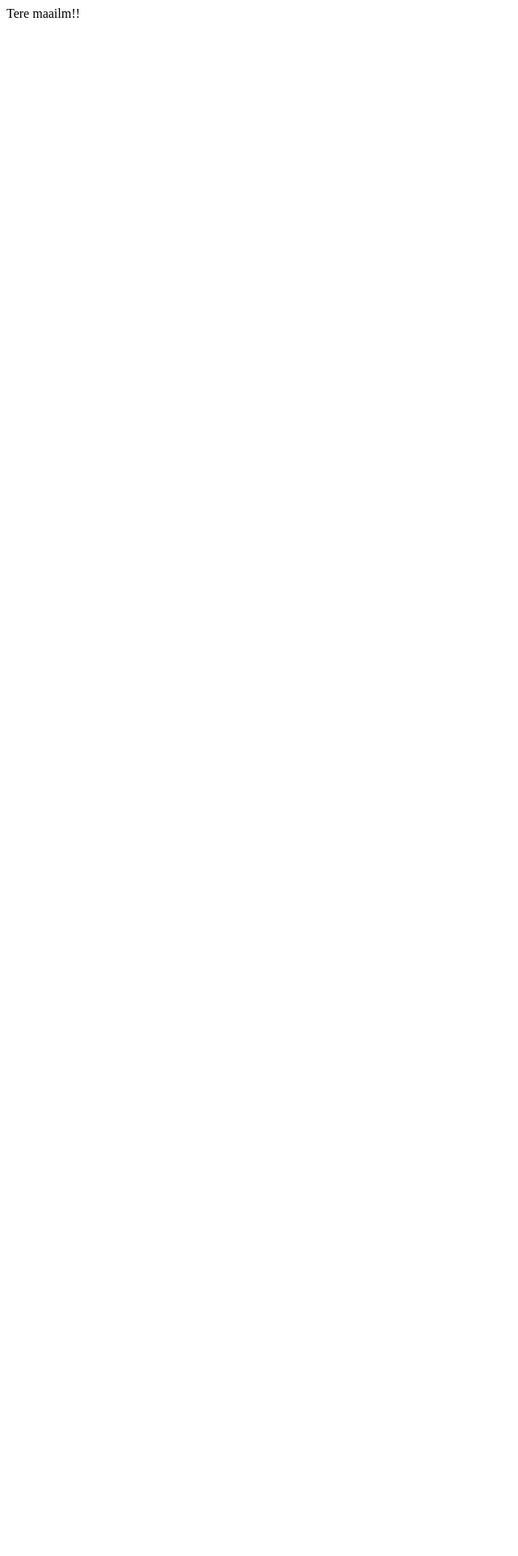
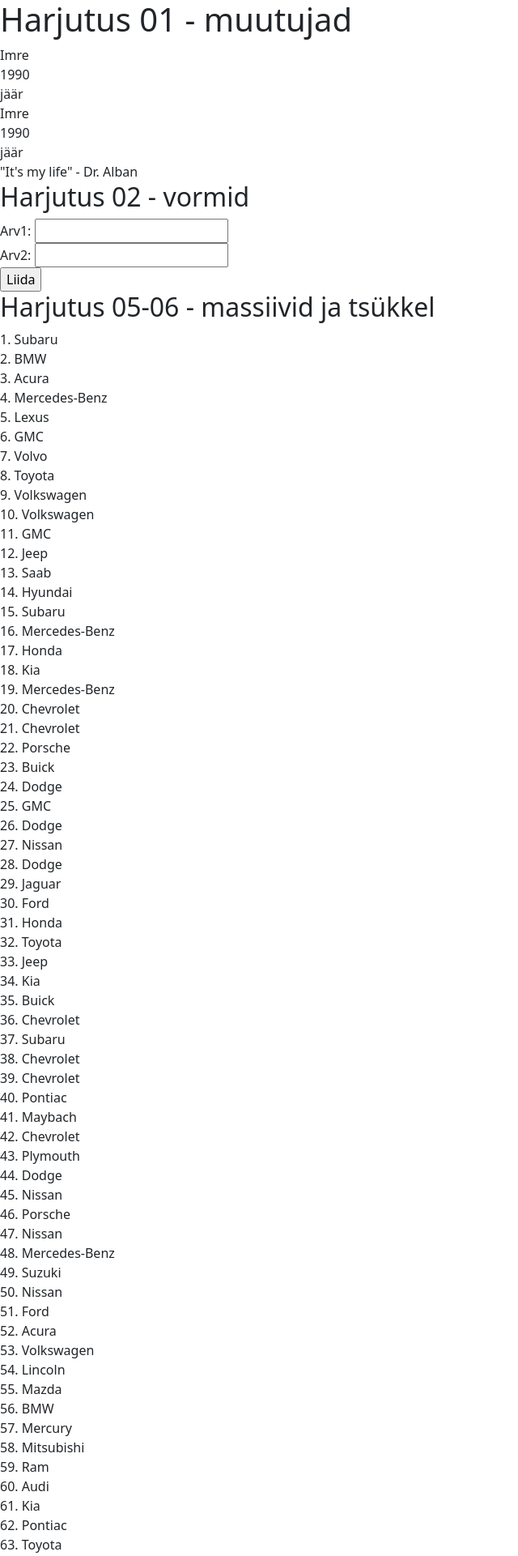
Before and after one commit to Marteeowo/PHP, a PHP site: page /h01.php in a window 1280 px wide. Before the commit the part shown is almost empty. Shown: the top 1921 px of the page at 81% size, without its empty margins (0-640 px from the left). Before the commit the page ends 22 px from the top, so only its background shows below. Run offline with PHP 8.4, Linux system fonts and the light colour scheme.

Commit message:
14.02.26

```diff
--- a/h01.php
+++ b/h01.php
@@ -1,5 +1,72 @@
+<!doctype html>
+<html lang="en">
+  <head>
+    <meta charset="utf-8">
+    <meta name="viewport" content="width=device-width, initial-scale=1">
+    <title>PHP alused</title>
+    <link href="https://cdn.jsdelivr.net/npm/bootstrap@5.3.8/dist/css/bootstrap.min.css" rel="stylesheet" integrity="sha384-sRIl4kxILFvY47J16cr9ZwB07vP4J8+LH7qKQnuqkuIAvNWLzeN8tE5YBujZqJLB" crossorigin="anonymous">
+  </head>
+  <body>
+    <h1>Harjutus 01 - muutujad</h1>
+    <?php
+        $nimi = "Imre";
+        $synniaasta = 1990;
+        $tahtkuju = "jäär";
+
+        echo $nimi,"<br>",$synniaasta,"<br>",$tahtkuju;
+        echo "<br>";
+        echo $nimi."<br>".$synniaasta."<br>".$tahtkuju;
+        echo "<br>";
+        echo '"It\'s my life" - Dr. Alban';
+        echo '<br>';
+    ?>
+    <h2>Harjutus 02 - vormid</h2>
+    <form action="h01.php" method="get">
+        Arv1: <input type="number" name="arv1"><br>
+        Arv2: <input type="number" name="arv2"><br>
+        <input type="submit" value="Liida"><br>
+    </form>
+    <?php
+        //kui väljad täidetud
+        if(!empty($_GET['arv1']) && !empty($_GET['arv2'])){
+
+            $nr1 = $_GET['arv1'];
+            $nr2 = $_GET['arv2'];
+
+            $liida = $nr1 + $nr2;
+
+            echo '<div class="alert alert-primary" role="alert">
+            Vastus:'.$liida.'</div>';
+        }
+    ?>
+<h2>Harjutus 05-06 - massiivid ja tsükkel</h2>
 <?php
+    $margid = array("Subaru","BMW","Acura","Mercedes-Benz","Lexus","GMC","Volvo","Toyota","Volkswagen","Volkswagen","GMC","Jeep","Saab","Hyundai","Subaru","Mercedes-Benz",
+    "Honda","Kia","Mercedes-Benz","Chevrolet","Chevrolet","Porsche","Buick","Dodge","GMC","Dodge","Nissan","Dodge","Jaguar","Ford","Honda","Toyota","Jeep",
+    "Kia","Buick","Chevrolet","Subaru","Chevrolet","Chevrolet","Pontiac","Maybach","Chevrolet","Plymouth","Dodge","Nissan","Porsche","Nissan","Mercedes-Benz",
+    "Suzuki","Nissan","Ford","Acura","Volkswagen","Lincoln","Mazda","BMW","Mercury","Mitsubishi","Ram","Audi","Kia","Pontiac","Toyota","Acura","Toyota","Toyota",
+    "Chevrolet","Oldsmobile","Acura","Pontiac","Lexus","Chevrolet","Cadillac","GMC","Jeep","Audi","Acura","Acura","Honda","Dodge","Hummer","Chevrolet","BMW",
+    "Honda","Lincoln","Hummer","Acura","Buick","BMW","Chevrolet","Cadillac","BMW","Pontiac","Audi","Hummer","Suzuki","Mitsubishi","Jeep","Buick","Ford");
 
-echo "Tere maailm!!";
+    for ($i=0; $i < count($margid); $i++) {
+        echo ($i+1).". ".$margid[$i]."<br>";
+    }
+?>
+<div class="container">
+    <?php for ($i=0; $i < count($margid); $i++) {?>
+    <div class="row">
+        <div class="col-sm-3">
+            <img src="https://picsum.photos/id/1025/200/200" alt="autopilt" class="img-fluid">
+        </div>
+        <div class="col-sm-9"><?php echo $margid[$i]; ?></div>
+    </div>
+    <?php } ?>
+</div>
+    <script src="https://cdn.jsdelivr.net/npm/bootstrap@5.3.8/dist/js/bootstrap.bundle.min.js" integrity="sha384-FKyoEForCGlyvwx9Hj09JcYn3nv7wiPVlz7YYwJrWVcXK/BmnVDxM+D2scQbITxI" crossorigin="anonymous"></script>
+  </body>
+</html>
 
-?>
+<!-- Iga ülesanne hakkab kommentaariga, kus on kirjas ülesande number, sinu nimi ja kuupäev
+Programm väljastab kolme muutuja (nimi, sünniaasta, tähtkuju) väärtused ühe koodireaga. Kusjuures kõik on väljastades eraldi real. Vastus täislausega.
+Väljasta järgnev lause: “It’s My Life” – Dr. Alban
+“Joonista” järgmine pilt -->
```
